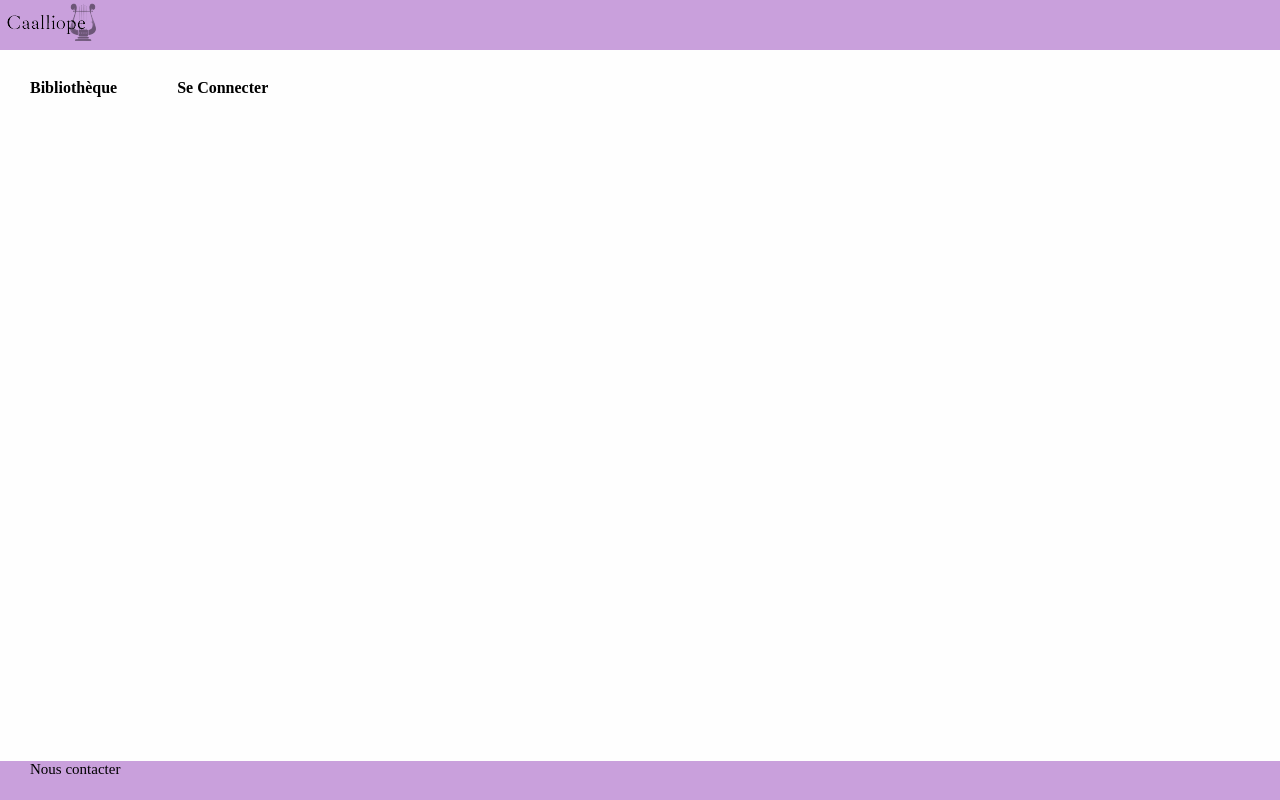
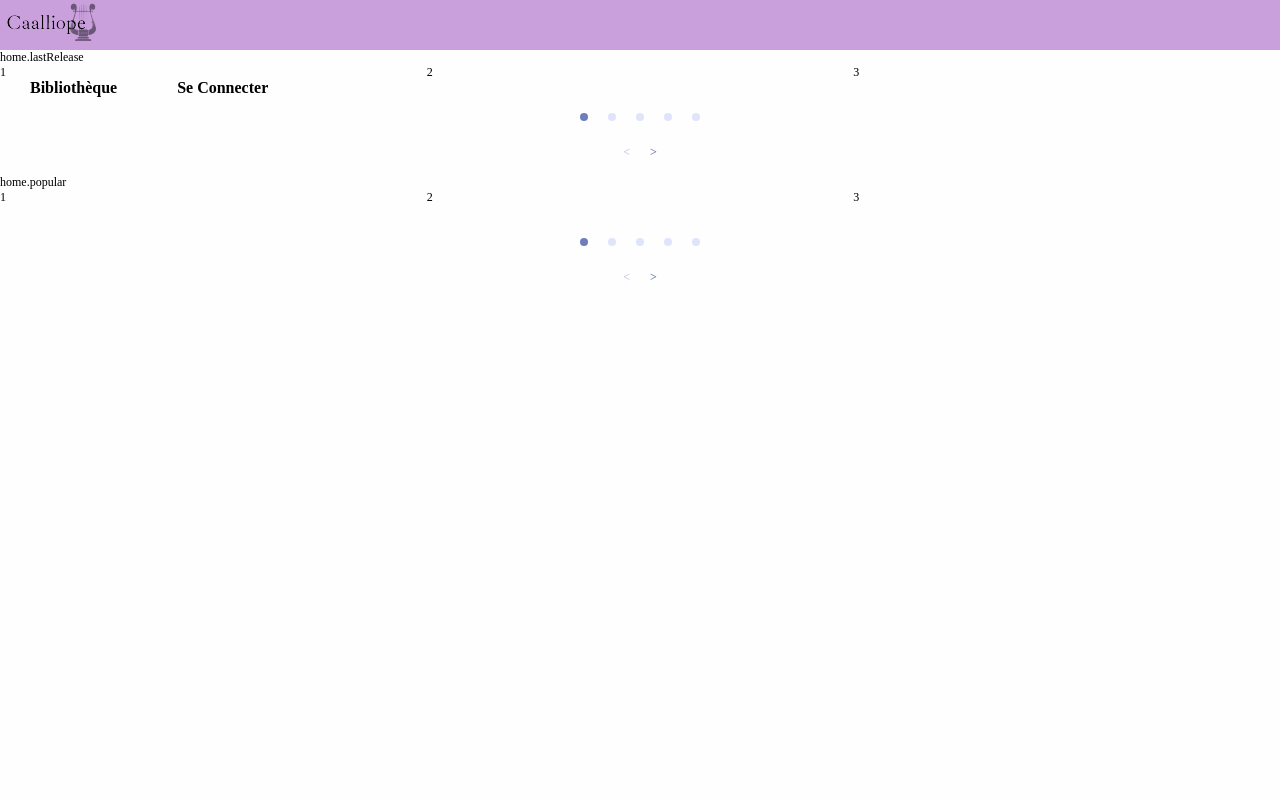
Before and after one commit to bascor1207/CaalliopeFront, a React (Create React App) app: page / in a window 1280 px wide. Shown: the top 800 px of the page. Built offline with nearby package versions, Linux system fonts and the light colour scheme.

Commit message:
refactor: 💡 home page component

```diff
--- a/src/App.tsx
+++ b/src/App.tsx
@@ -4,6 +4,7 @@ import { useTranslation } from 'react-i18next';
 import { Header } from './components/header/Header';
 import { Footer } from './components/footer/Footer';
 
+import HomePage from './views/Home/HomePage';
 import BooksPage from './views/Books/BooksPage';
 import AdminPage from './views/Admin/AdminPage';
 import { LoginRegisterPage } from './views/Login/LoginPage';
@@ -34,6 +35,7 @@ export const App = () => {
                 </Routes>
             </header>
             <Routes>
+                <Route path="/" element={<HomePage />} />
                 <Route path="/login" element={<LoginRegisterPage />} />
                 {/*<Route path="/books/*" element={<BooksPage />} />*/}
                 <Route path="/admin/*" element={<AdminPage />} />
--- a/src/views/Home/HomePage.tsx
+++ b/src/views/Home/HomePage.tsx
@@ -1,6 +1,6 @@
 import React from 'react';
 import { useTranslation } from 'react-i18next';
-import { CarouselBook } from './components/CarouselBook';
+import { CarouselBook } from '../../components/home/CarouselBook';
 import styles from './HomePage.module.scss';
 
 const HomePage = () => {
```
Also changed, not shown: src/components/home/CarouselBook.tsx (renamed from src/views/Home/components/CarouselBook.tsx, +4 -4 lines), src/components/home/CarouselBook.module.scss (added).
